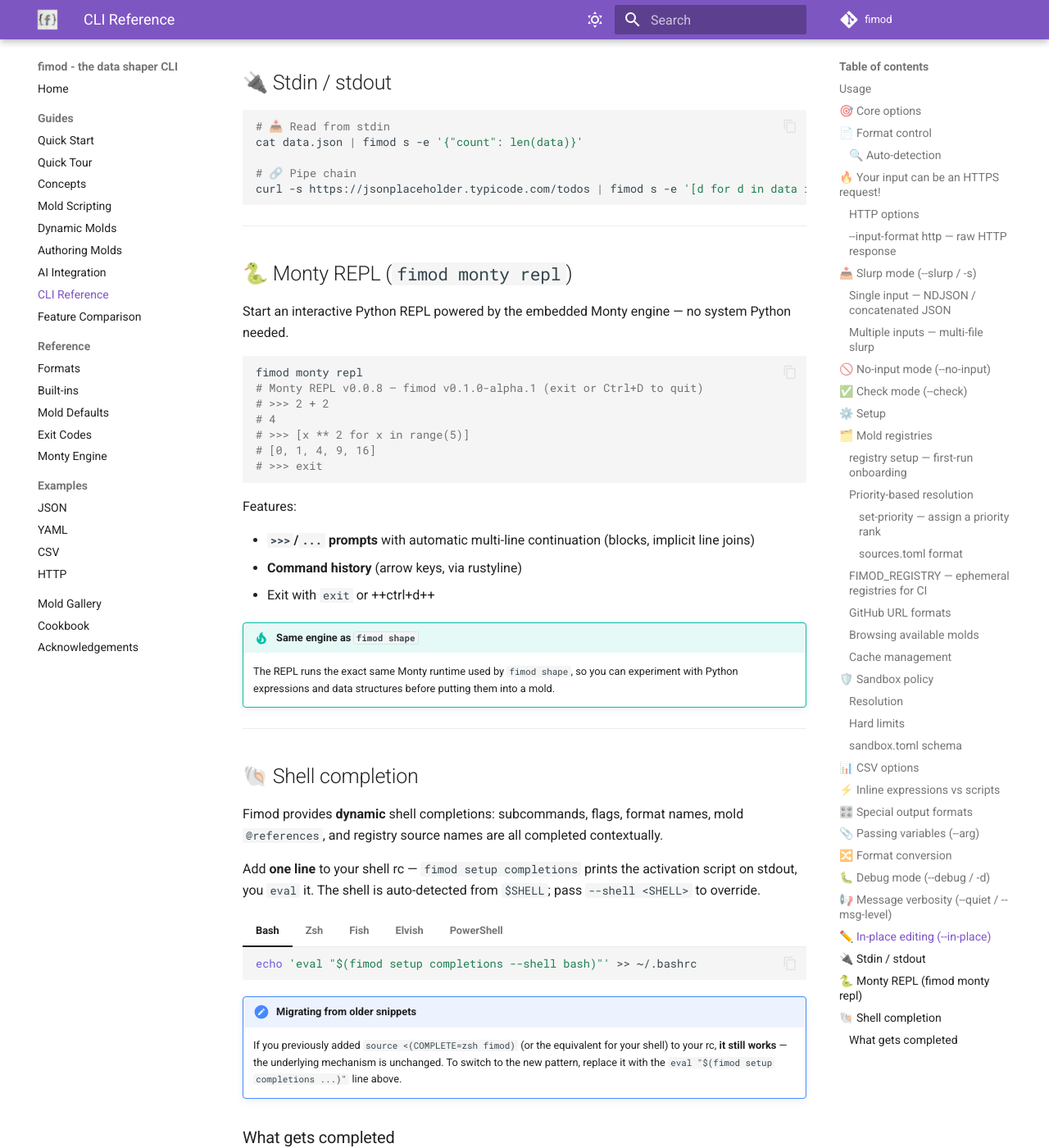
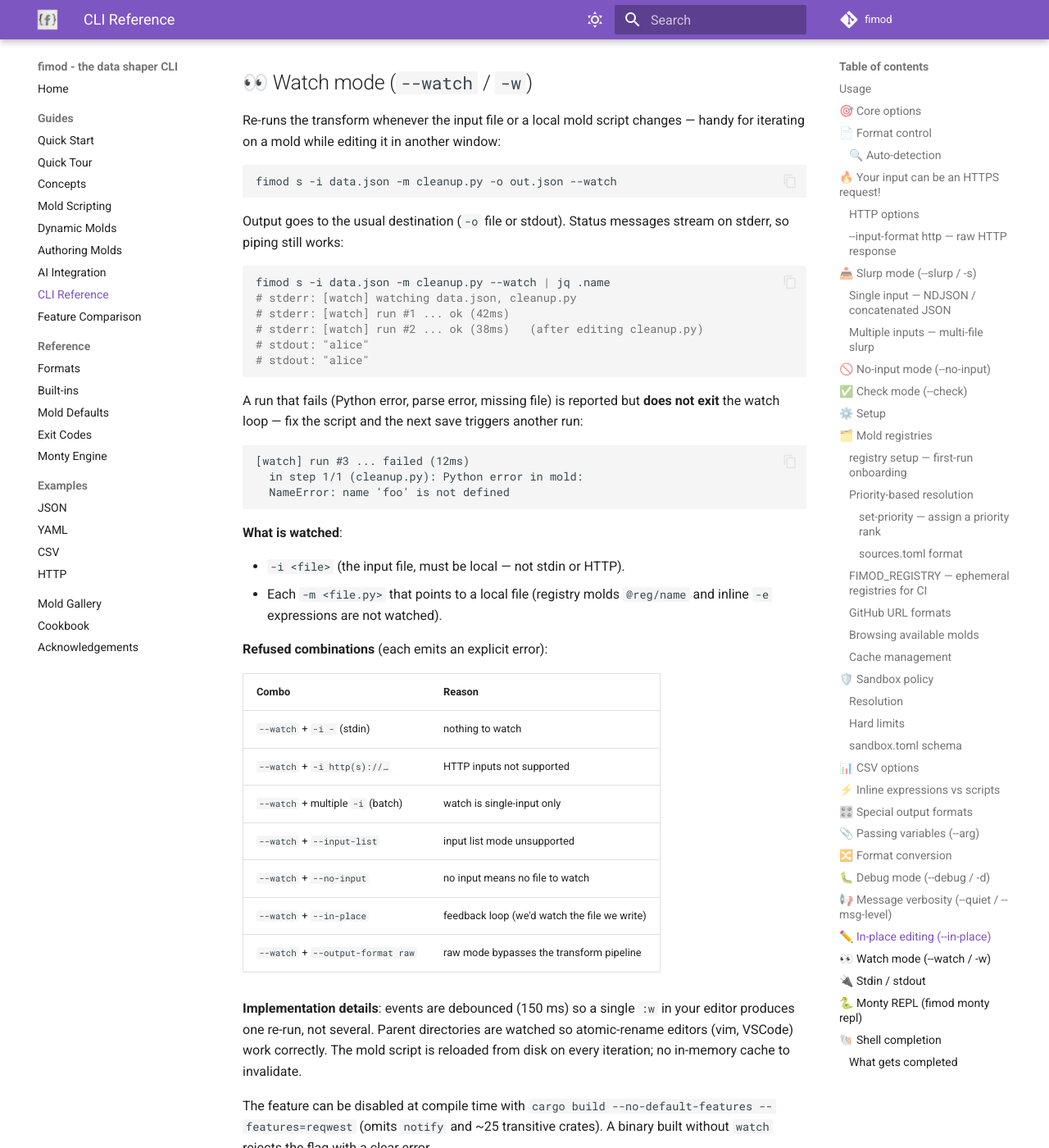
Before and after one commit to pytgaen/fimod, an MkDocs documentation site: the page built from docs/guides/cli-reference.md, in a window 1280 px wide and 1400 px high, scrolled down 17113 px. Shown: the whole window at 82% size. Built offline with MkDocs 1.6.1 and Material for MkDocs 9.7.7, drawn with Linux system fonts in a browser that asks for light colours; comment, search, counter and statistics services are not loaded.

Commit message:
docs(cli): document --watch mode in cli-reference
Adds a "Watch mode" section to docs/guides/cli-reference.md, placed
after "In-place editing" since both relate to iterative editing flows.

Covers: typical usage, output destinations and stderr separation,
error survival behavior, what files are watched (-i + local -m only),
the table of refused combinations with rationales, and implementation
details (debounce, parent-dir watching, mold reload semantics, feature
flag opt-out).

CHANGELOG.md is intentionally not updated here — per CLAUDE.md, the
changelog is touched only by the release commit.

````diff
--- a/docs/guides/cli-reference.md
+++ b/docs/guides/cli-reference.md
@@ -743,6 +743,56 @@ Requires `-i`. Incompatible with `-o`.
 
 ---
 
+## 👀 Watch mode (`--watch` / `-w`)
+
+Re-runs the transform whenever the input file or a local mold script changes — handy for iterating on a mold while editing it in another window:
+
+```bash
+fimod s -i data.json -m cleanup.py -o out.json --watch
+```
+
+Output goes to the usual destination (`-o` file or stdout). Status messages stream on stderr, so piping still works:
+
+```bash
+fimod s -i data.json -m cleanup.py --watch | jq .name
+# stderr: [watch] watching data.json, cleanup.py
+# stderr: [watch] run #1 ... ok (42ms)
+# stderr: [watch] run #2 ... ok (38ms)   (after editing cleanup.py)
+# stdout: "alice"
+# stdout: "alice"
+```
+
+A run that fails (Python error, parse error, missing file) is reported but **does not exit** the watch loop — fix the script and the next save triggers another run:
+
+```text
+[watch] run #3 ... failed (12ms)
+  in step 1/1 (cleanup.py): Python error in mold:
+  NameError: name 'foo' is not defined
+```
+
+**What is watched**:
+
+- `-i <file>` (the input file, must be local — not stdin or HTTP).
+- Each `-m <file.py>` that points to a local file (registry molds `@reg/name` and inline `-e` expressions are not watched).
+
+**Refused combinations** (each emits an explicit error):
+
+| Combo                                   | Reason                                          |
+|-----------------------------------------|-------------------------------------------------|
+| `--watch` + `-i -` (stdin)              | nothing to watch                                |
+| `--watch` + `-i http(s)://…`            | HTTP inputs not supported                       |
+| `--watch` + multiple `-i` (batch)       | watch is single-input only                      |
+| `--watch` + `--input-list`              | input list mode unsupported                     |
+| `--watch` + `--no-input`                | no input means no file to watch                 |
+| `--watch` + `--in-place`                | feedback loop (we'd watch the file we write)    |
+| `--watch` + `--output-format raw`       | raw mode bypasses the transform pipeline        |
+
+**Implementation details**: events are debounced (150 ms) so a single `:w` in your editor produces one re-run, not several. Parent directories are watched so atomic-rename editors (vim, VSCode) work correctly. The mold script is reloaded from disk on every iteration; no in-memory cache to invalidate.
+
+The feature can be disabled at compile time with `cargo build --no-default-features --features=reqwest` (omits `notify` and ~25 transitive crates). A binary built without `watch` rejects the flag with a clear error.
+
+---
+
 ## 🔌 Stdin / stdout
 
 ```bash
````
